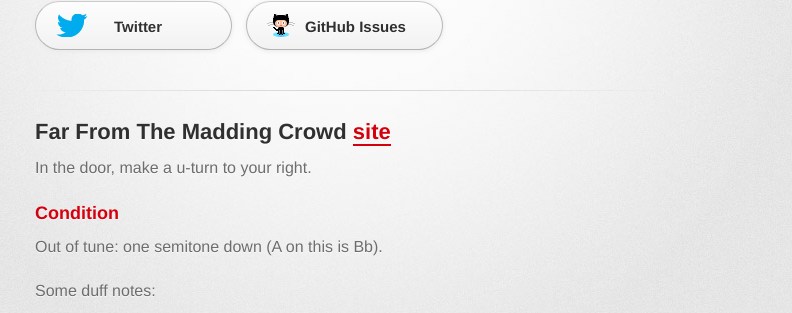
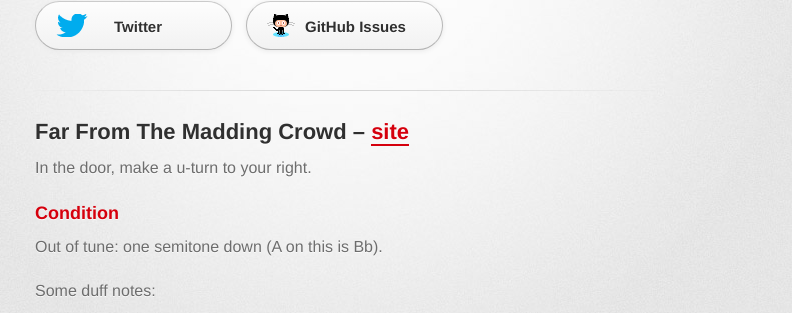
Before and after one commit to henrahmagix/pianosinoxford, a Jekyll site: the page built from index.md, in a window 1280 px wide. Shown: the part 200-513 px from the top of the page, without its empty margins (295-1087 px from the left). Built offline with Jekyll 4.4.1, drawn with Linux system fonts in a browser that asks for light colours; some web fonts are replaced; Markdown is read by kramdown in place of the engine named in the settings.

```diff
--- a/index.md
+++ b/index.md
@@ -2,7 +2,7 @@
 layout: index
 ---
 
-## Far From The Madding Crowd [site](http://www.maddingcrowd.co.uk/)
+## Far From The Madding Crowd – [site](http://www.maddingcrowd.co.uk/)
 
 In the door, make a u-turn to your right.
 
```
